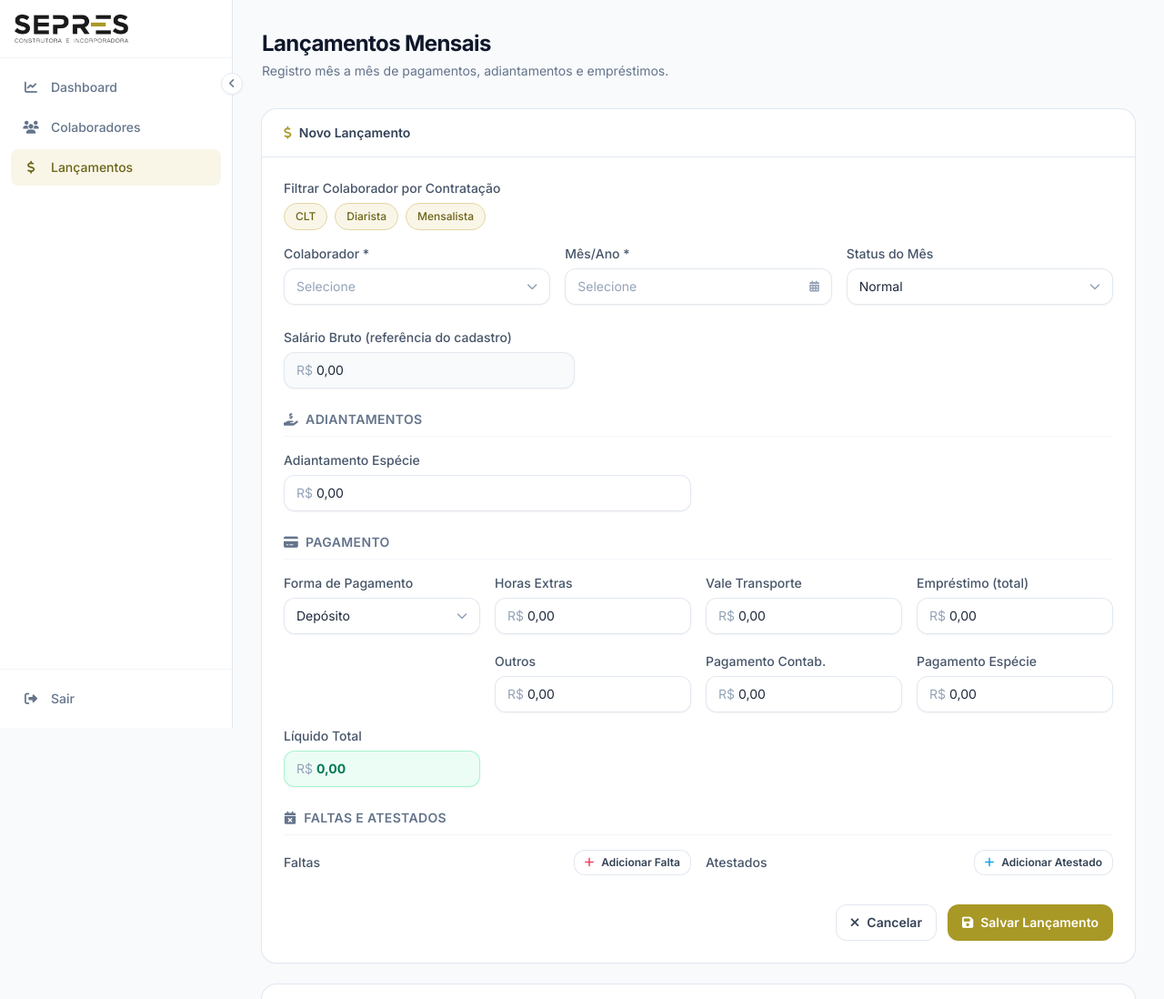
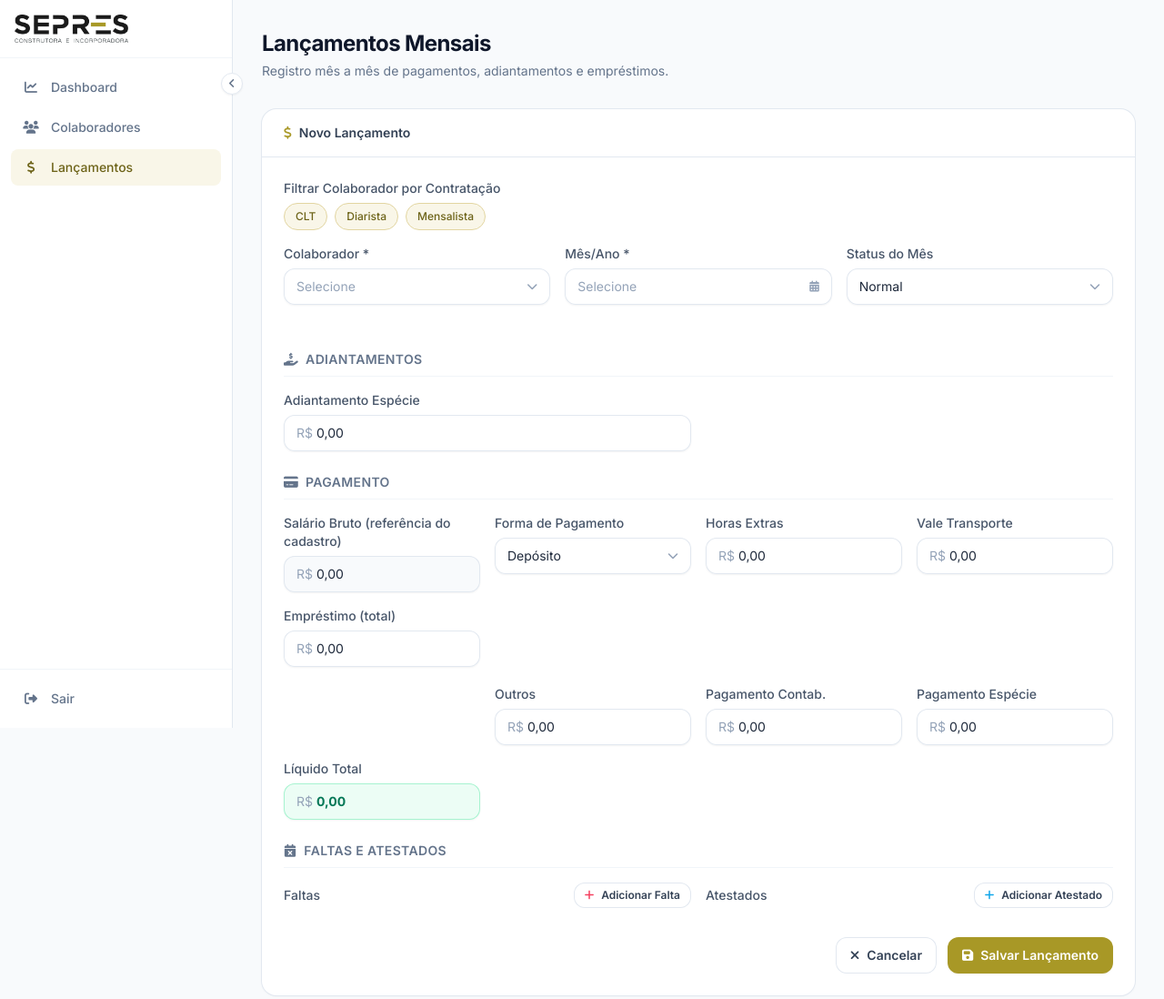
Before and after one commit to pedrocarneiro17/sepres, a Flask app: page /lancamentos in a window 1280 px wide. Shown: the top 1098 px of the page at 91% size. Run offline with Flask 3, Linux system fonts and the light colour scheme; the visitor is signed in with stand-in values (Sample User, id 1); data that the repository does not hold is empty.

Commit message:
Move Salario Bruto para dentro da secao Pagamento
Campo readonly de referencia agora fica junto com Forma de Pagamento,
Horas Extras, Vale Transporte etc., em vez de ficar sozinho no topo
do formulario.

Co-Authored-By: Claude Sonnet 5 <noreply@anthropic.com>

```diff
--- a/templates/lancamentos.html
+++ b/templates/lancamentos.html
@@ -79,13 +79,6 @@
                         </div>
 
                         <div id="divDadosLancamento">
-                            <!-- Salário Bruto: só para consulta (readonly), pra quem lança não precisar supor o valor.
-                                 Não entra editável em lugar nenhum — vem do cadastro (ou diária × dias, p/ Diarista). -->
-                            <div class="mb-4">
-                                <label class="label">Salário Bruto (referência do cadastro)</label>
-                                <div class="relative max-w-xs"><span class="money-prefix">R$</span><input type="text" class="input money pl-9 bg-slate-50" id="lancRemuneracao" value="0,00" readonly></div>
-                            </div>
-
                             <!-- Diária: aparece apenas quando o colaborador é Diarista -->
                             <div id="divDiaria" style="display: none;">
                                 <h6 class="section-title"><i class="fas fa-calendar-day"></i> Diária</h6>
@@ -151,6 +144,12 @@
 
                             <h6 class="section-title"><i class="fas fa-credit-card"></i> Pagamento</h6>
                             <div class="grid grid-cols-1 gap-4 md:grid-cols-4">
+                                <!-- Salário Bruto: só para consulta (readonly), pra quem lança não precisar supor o valor.
+                                     Não entra editável em lugar nenhum — vem do cadastro (ou diária × dias, p/ Diarista). -->
+                                <div>
+                                    <label class="label">Salário Bruto (referência do cadastro)</label>
+                                    <div class="relative"><span class="money-prefix">R$</span><input type="text" class="input money pl-9 bg-slate-50" id="lancRemuneracao" value="0,00" readonly></div>
+                                </div>
                                 <div>
                                     <label class="label">Forma de Pagamento</label>
                                     <select class="input" id="lancFormaPagamento"><option value="Depósito">Depósito</option><option value="Espécie">Espécie</option><option value="Depósito + Espécie">Depósito + Espécie</option></select>
```
